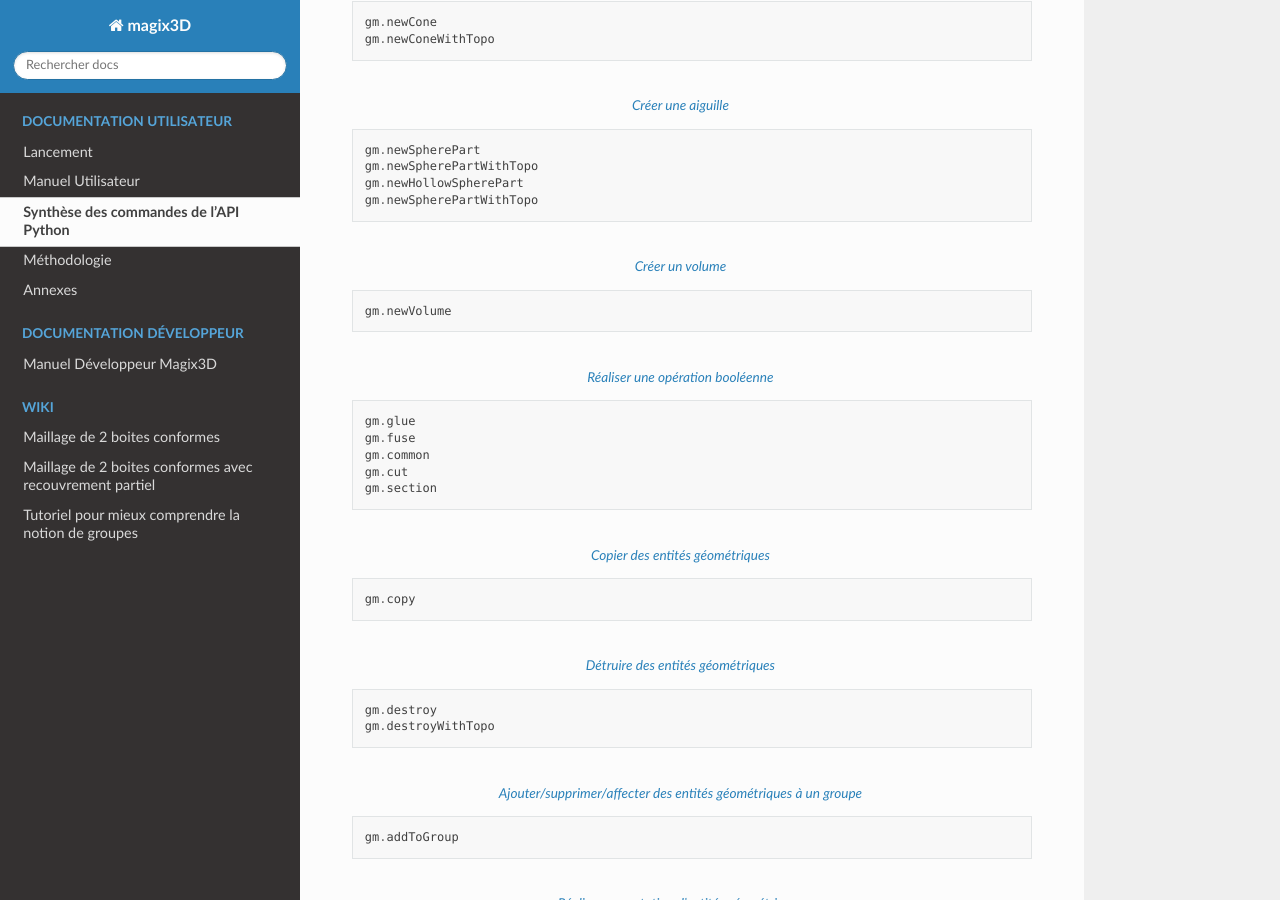
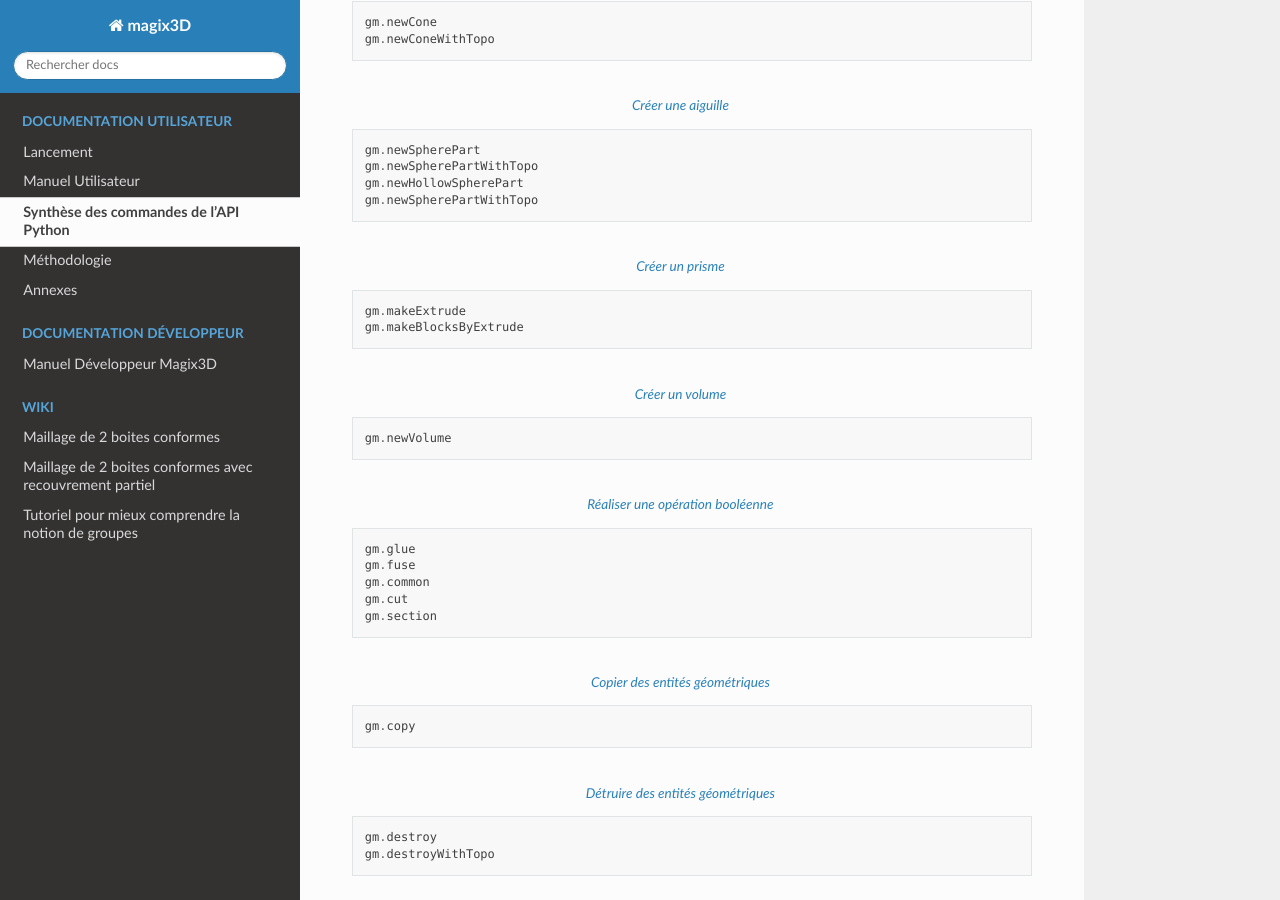
Before and after one commit to LIHPC-Computational-Geometry/magix3d, a Sphinx documentation site: the page built from Docs/pages/api-python.rst, in a window 1280 px wide and 900 px high, scrolled down 2167 px. Built offline with Sphinx 7.4.7 and the Read the Docs theme 3.1.0, drawn with Linux system fonts in a browser that asks for light colours; pages that are not in the unit, such as notebooks, are missing from menus; the version number could not be read and is left out.

Commit message:
Fix remove (cf code review in PR)

```diff
--- a/Docs/pages/api-python.rst
+++ b/Docs/pages/api-python.rst
@@ -108,6 +108,12 @@ Pour alléger l’écriture, nous utilisons les alias Python suivants:
     gm.newSpherePartWithTopo
     gm.newHollowSpherePart
     gm.newSpherePartWithTopo
+
+.. code-block:: python
+    :caption: :ref:`creation-prisme`
+
+    gm.makeExtrude
+    gm.makeBlocksByExtrude
 
 .. code-block:: python
     :caption: :ref:`creation-volume`
```
